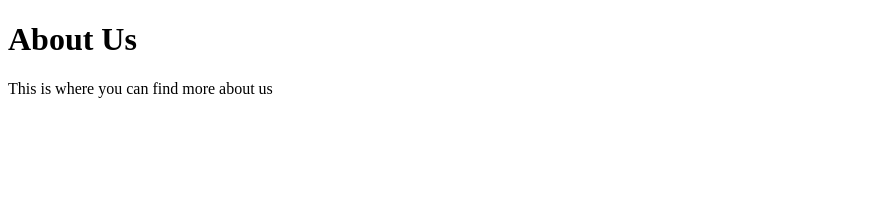
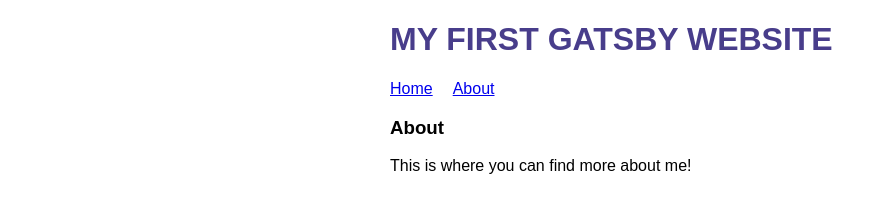
Before and after one commit to shivangisareen/my-first-gatsby-site, a Gatsby site: page /about in a window 1280 px wide. Shown: the whole page, without its empty margins (0-887 px from the left). Built offline with nearby package versions, Linux system fonts and the light colour scheme; Gatsby itself is replaced by a stand-in of ours.

Commit message:
add reusable layout component and .module.css for styling

```diff
--- /dev/null
+++ b/src/components/layout.js
@@ -0,0 +1,20 @@
+import * as React from "react";
+import { Link } from "gatsby";
+
+import { container, title, navBar, navLink } from "./layout.module.css";
+
+const Layout = ({subTitle, subText}) => {
+    return (
+        <div className={container}>
+            <h1 className={title}>MY FIRST GATSBY WEBSITE</h1>
+            <nav className={navBar}>
+                <Link to="/" className={navLink}>Home</Link>
+                <Link to="/about" className={navLink}>About</Link>
+            </nav>
+            <h3>{subTitle}</h3>
+            <p>{subText}</p>
+        </div>
+    );
+};
+
+export default Layout;
--- /dev/null
+++ b/src/components/layout.module.css
@@ -0,0 +1,17 @@
+.container {
+    margin: auto;
+    max-width: 500px;
+    font-family: sans-serif;
+}
+
+.title {
+    color:darkslateblue;
+}
+
+.navBar {
+    margin: 0px;
+}
+
+.navLink {
+    margin-right: 20px;
+}
--- a/src/pages/about.js
+++ b/src/pages/about.js
@@ -1,10 +1,11 @@
 import * as React from "react";
+
+import Layout from "../components/layout";
 
 const AboutPage = () => {
     return (
         <div>
-            <h1>About Us</h1>
-            <p> This is where you can find more about us </p>
+            <Layout subTitle="About" subText="This is where you can find more about me!"/>
         </div>
     );
 };
```
Also changed, not shown: src/pages/index.js (+7 -6 lines).
